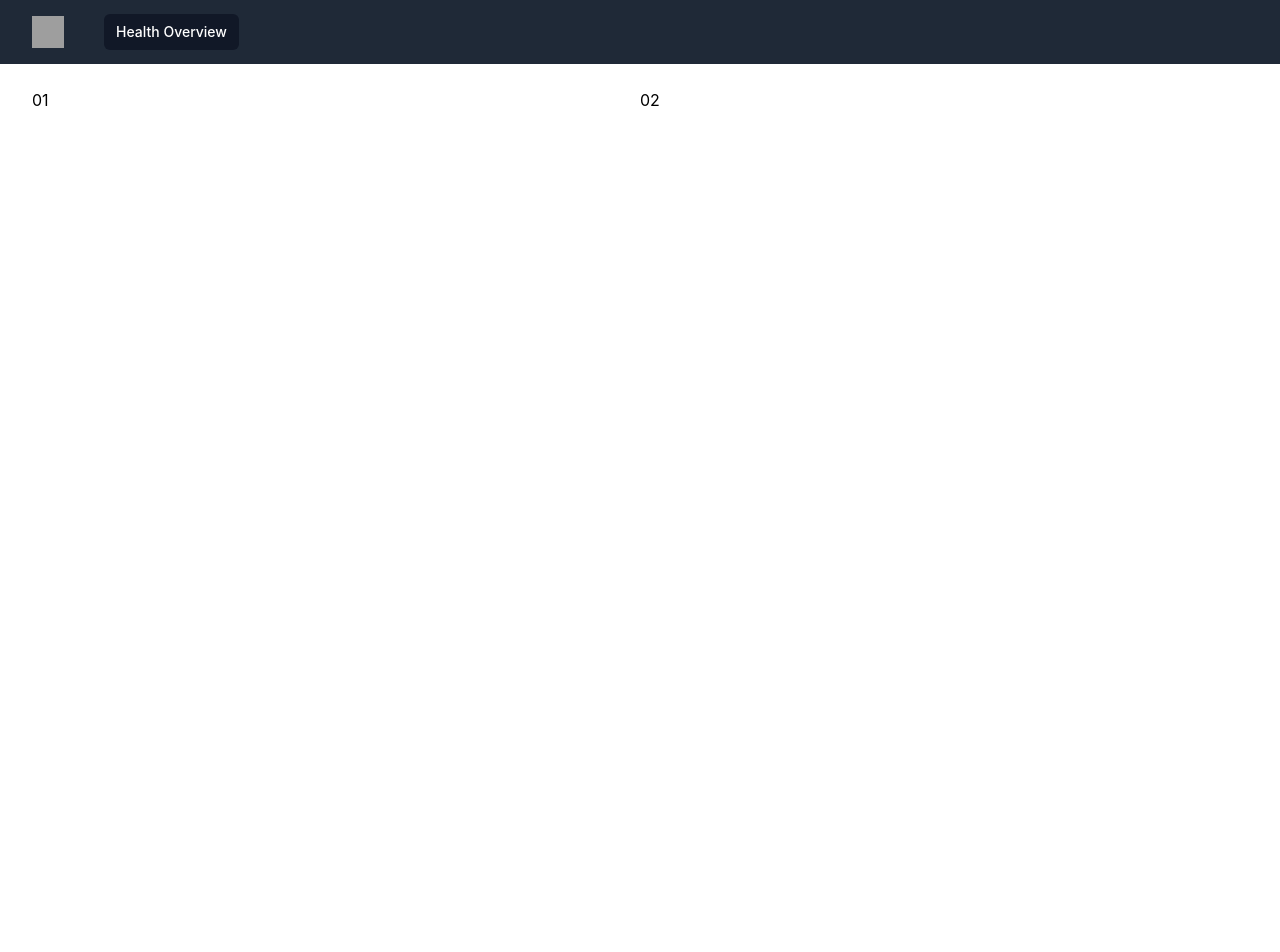
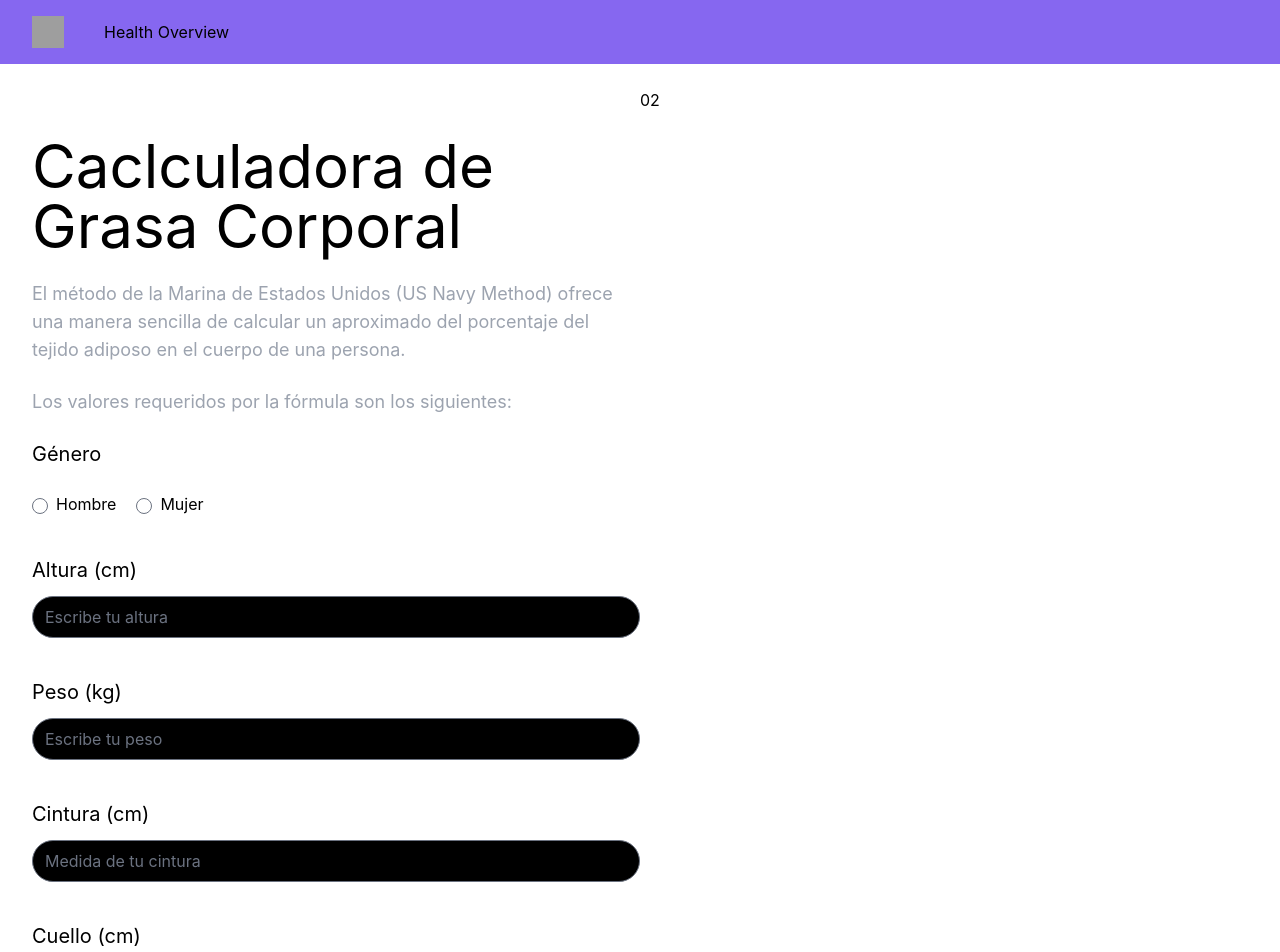
Before and after one commit to valedor/bfp, a Next.js app: page / in a window 1280 px wide. Shown: the top 952 px of the page. Before the commit the page ends 800 px from the top, so only its background shows below. Built offline with nearby package versions, Linux system fonts and the light colour scheme; grey boxes are pictures that could not be loaded.

Commit message:
index.js UI major update
Major ui updates. Form development, buttons and inputs colors according the mockup

```diff
--- a/pages/index.js
+++ b/pages/index.js
@@ -1,6 +1,7 @@
 import { Fragment } from "react";
 import { Disclosure, Menu, Transition } from "@headlessui/react";
 import { Bars3Icon, BellIcon, XMarkIcon } from "@heroicons/react/24/outline";
+
 
 const navigation = [{ name: "Health Overview", href: "#", current: true }];
 
@@ -12,7 +13,7 @@ export default function Home() {
   return (
     <>
       <div className="min-h-full">
-        <Disclosure as="nav" className="bg-gray-800">
+        <Disclosure as="nav" className="bg-[#8667f0]">
           {({ open }) => (
             <>
               <div className="mx-auto max-w-7xl px-4 sm:px-6 lg:px-8">
@@ -26,22 +27,8 @@ export default function Home() {
                       />
                     </div>
                     <div className="hidden md:block">
-                      <div className="ml-10 flex items-baseline space-x-4">
-                        {navigation.map((item) => (
-                          <a
-                            key={item.name}
-                            href={item.href}
-                            className={classNames(
-                              item.current
-                                ? "bg-gray-900 text-white"
-                                : "text-gray-300 hover:bg-gray-700 hover:text-white",
-                              "px-3 py-2 rounded-md text-sm font-medium"
-                            )}
-                            aria-current={item.current ? "page" : undefined}
-                          >
-                            {item.name}
-                          </a>
-                        ))}
+                      <div className="ml-10 flex items-baseline space-x-5 tracking-normal">
+                        <span>Health Overview</span>
                       </div>
                     </div>
                   </div>
@@ -69,23 +56,8 @@ export default function Home() {
               </div>
 
               <Disclosure.Panel className="md:hidden">
-                <div className="space-y-1 px-2 pt-2 pb-3 sm:px-3">
-                  {navigation.map((item) => (
-                    <Disclosure.Button
-                      key={item.name}
-                      as="a"
-                      href={item.href}
-                      className={classNames(
-                        item.current
-                          ? "bg-gray-900 text-white"
-                          : "text-gray-300 hover:bg-gray-700 hover:text-white",
-                        "block px-3 py-2 rounded-md text-base font-medium"
-                      )}
-                      aria-current={item.current ? "page" : undefined}
-                    >
-                      {item.name}
-                    </Disclosure.Button>
-                  ))}
+                <div className="space-y-1 px-2 pt-2 pb-3 sm:px-3 tracking-normal">
+                  <span>Health Overview</span>
                 </div>
               </Disclosure.Panel>
             </>
@@ -97,7 +69,59 @@ export default function Home() {
           <div className="mx-auto max-w-7xl py-6 sm:px-6 lg:px-8">
             {/* All the modifications about the main content goes here */}
             <div class="flex">
-              <div class="flex-1 ">01
+              <div class="flex-1 ">
+                <h1 className="text-6xl mt-12">Caclculadora de Grasa Corporal</h1>
+                <br></br>
+                <p className="text-gray-400 text-lg">
+                  El método de la Marina de Estados Unidos (US Navy Method) ofrece una manera sencilla  de calcular un aproximado
+                  del porcentaje del tejido adiposo en el cuerpo de una persona.
+                </p>
+                <br></br>
+
+                <p className="text-gray-400 text-lg">
+                  Los valores requeridos por la fórmula son los siguientes:
+                </p>
+                <br></br>
+
+                <h1 className="text-xl">
+                  Género
+                </h1>
+                <br></br>
+
+                <input id="radio-hombre" type="radio" name="radio-genero"/>
+                <label className="ml-2 " for="radio-hombre">Hombre</label>
+
+                <input id="radio-mujer" className="ml-5" type="radio" name="radio-genero"/>
+                <label className="ml-2" for="radio-mujer">Mujer</label>
+                <br></br>
+
+                <h1 className="text-xl mt-10">
+                  Altura (cm)
+                </h1>
+                <input id="input-altura" type="number" className="rounded-full bg-black mt-3 w-full" placeholder="Escribe tu altura" />
+
+                <h1 className="text-xl mt-10">
+                  Peso (kg)
+                </h1>
+                <input id="input-peso" type="number" className="rounded-full bg-black mt-3 w-full" placeholder="Escribe tu peso" />
+
+                <h1 className="text-xl mt-10">
+                  Cintura (cm)
+                </h1>
+                <input id="input-cintura" type="number" className="rounded-full bg-black mt-3 w-full" placeholder="Medida de tu cintura" />
+
+                <h1 className="text-xl mt-10">
+                  Cuello (cm)
+                </h1>
+                <input id="input-cuello" type="number" className="rounded-full bg-black mt-3 w-full" placeholder="Medida de tu cuello" />
+
+                <div className="mt-10">
+                  <button type="button" className="rounded-full bg-[#8667f0] px-5 py-2.5 hover:bg-[#8651f0] text-center mr-2 mb-2">Calcular</button>
+                  <button type="button" className="rounded-full ml-5 px-5 py-2.5 hover:ring-1 hover:ring-bg-[#8667f0] text-center mr-2 mb-2">Limpiar</button>
+                </div>
+
+
+                <span className="sr-only">Open main menu</span>
               </div>
 
               <div class="flex-1 ">02
```
